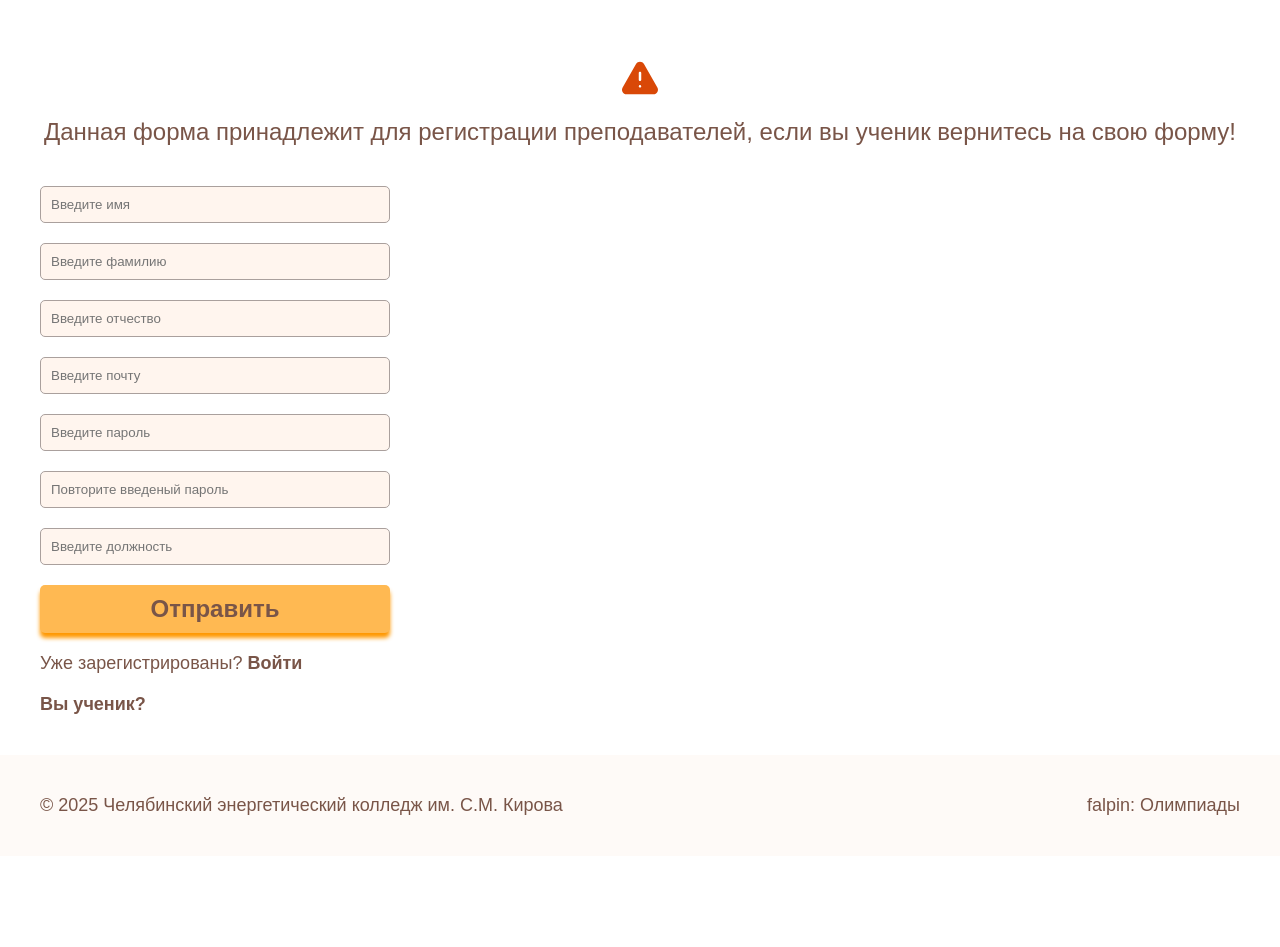
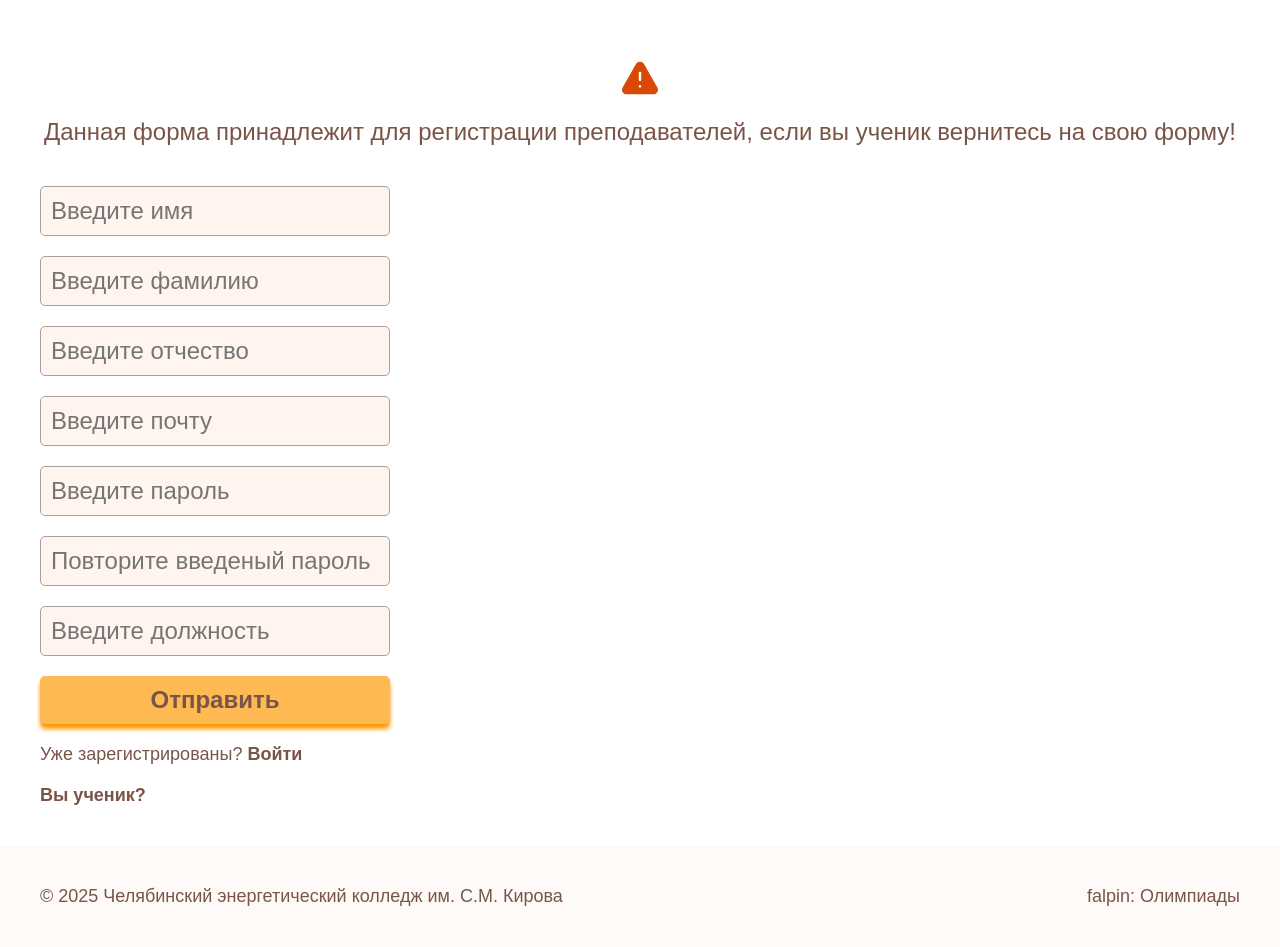
Before and after one commit to falpin/olympiad, a Python web app: template templates/teach-reg.html in a window 1280 px wide. Shown: the part 286-1233 px from the top of the page. Before the commit the page ends 1101 px from the top, so only its background shows below. Run offline with Jinja, Linux system fonts and the light colour scheme; the template is opened without the code that fills it, so the values that code supplies are empty.

Commit message:
чутка изменила классы в входе и регистрации для преподов и учеников

```diff
--- a/templates/login.html
+++ b/templates/login.html
@@ -16,8 +16,8 @@
 			<div class="reg">
 				<form action="#">
 					<div class="reg-inputs">
-						<input type="email" name="email" placeholder="Введите логин" required>
-						<input type="password" name="password" placeholder="Введите пароль" required>
+						<input class="h5" type="email" name="email" placeholder="Введите логин" required>
+						<input class="h5" type="password" name="password" placeholder="Введите пароль" required>
 						<button type="submit" class="content-btn h5 bold">Отправить</button>
 					</div>
 				</form>
--- a/templates/teach-log.html
+++ b/templates/teach-log.html
@@ -16,8 +16,8 @@
 			<div class="reg">
 				<form action="#">
 					<div class="reg-inputs">
-						<input type="email" name="email" placeholder="Введите почту" required>
-						<input type="password" name="password" placeholder="Введите пароль">
+						<input class="h5" type="email" name="email" placeholder="Введите почту" required>
+						<input class="h5" type="password" name="password" placeholder="Введите пароль">
 						<button type="submit" class="content-btn h5 bold">Отправить</button>
 					</div>
 				</form>
--- a/templates/teach-reg.html
+++ b/templates/teach-reg.html
@@ -16,13 +16,13 @@
 			<div class="reg">
 				<form action="#">
 					<div class="reg-inputs">
-						<input type="text" name="name" placeholder="Введите имя" required>
-						<input type="text" name="surname" placeholder="Введите фамилию" required>
-						<input type="text" name="father" placeholder="Введите отчество" required>
-						<input type="email" name="email" placeholder="Введите почту" required>
-						<input type="password" name="password" placeholder="Введите пароль">
-						<input type="password" name="repeat-password" placeholder="Повторите введеный пароль">
-						<input type="text" name="job" placeholder="Введите должность">
+						<input class="h5" type="text" name="name" placeholder="Введите имя" required>
+						<input class="h5" type="text" name="surname" placeholder="Введите фамилию" required>
+						<input class="h5" type="text" name="father" placeholder="Введите отчество" required>
+						<input class="h5" type="email" name="email" placeholder="Введите почту" required>
+						<input class="h5" type="password" name="password" placeholder="Введите пароль">
+						<input class="h5" type="password" name="repeat-password" placeholder="Повторите введеный пароль">
+						<input class="h5" type="text" name="job" placeholder="Введите должность">
 						<button type="submit" class="content-btn h5 bold">Отправить</button>
 					</div>
 				</form>
```
